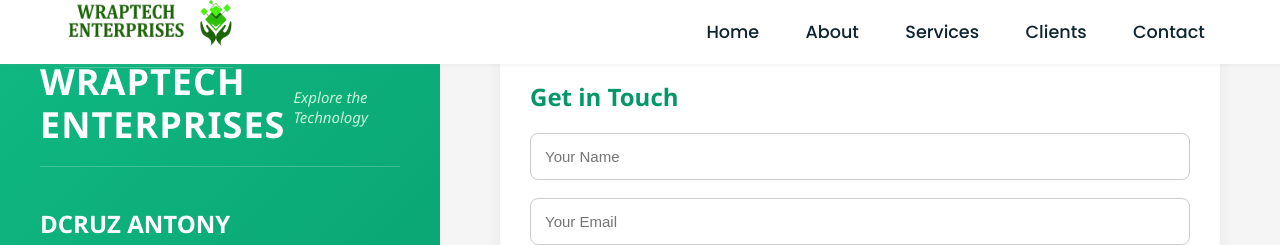
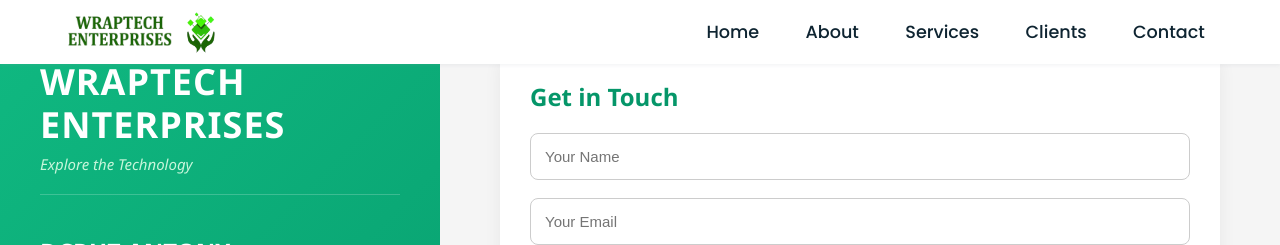
Before and after one commit to plethoraBoy/wraptech-enterprises-web, a React (Vite) app: page /contact in a window 1280 px wide. Shown: the top 245 px of the page. Built offline with nearby package versions, Linux system fonts and the light colour scheme.

Commit message:
logo issue fixed

```diff
--- a/src/components/Navbar.css
+++ b/src/components/Navbar.css
@@ -20,22 +20,26 @@
   justify-content: space-between;
 }
 
-.logo {
+.company-logo {
   display: flex;
   align-items: center;
-  gap: 0.5rem;
+  gap: 0.5rem; /* Controls space between title and logo */
+  padding: 0; /* Removes any unexpected padding */
+  margin: 0;  /* Removes any unexpected margin */
 }
 
 .logo-title {
-  height: 40px;
-  object-fit: fill;
+  height: 36px; /* Slightly smaller to match logo proportion */
+  object-fit: contain;
+  display: block;
 }
 
-/* Logo */
 .logo-img {
-  height: 50px;
-  object-fit: fill;
+  height: 44px; /* Slightly smaller and balanced */
+  object-fit: contain;
+  display: block;
 }
+
 
 /* Hamburger styles */
 .checkbox {
--- a/src/components/Navbar.tsx
+++ b/src/components/Navbar.tsx
@@ -23,7 +23,7 @@
     <nav className="navbar">
       <div className="nav-container">
         {/* Logo */}
-        <div className="logo">
+        <div className="company-logo">
           <img
             src="/assets/navbar/logotitle.png"
             alt="Logo-Title"
```
